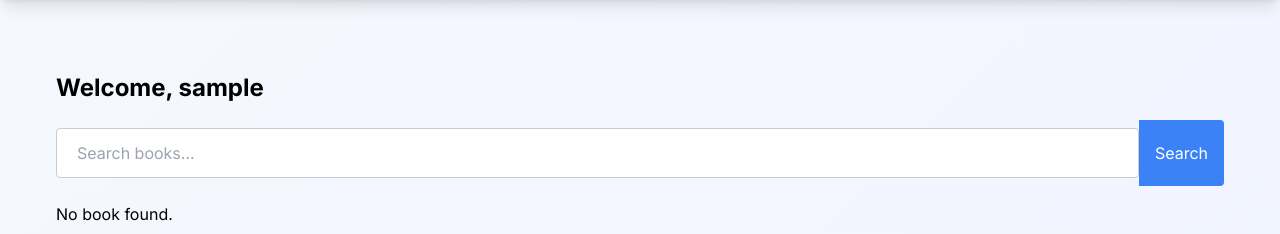
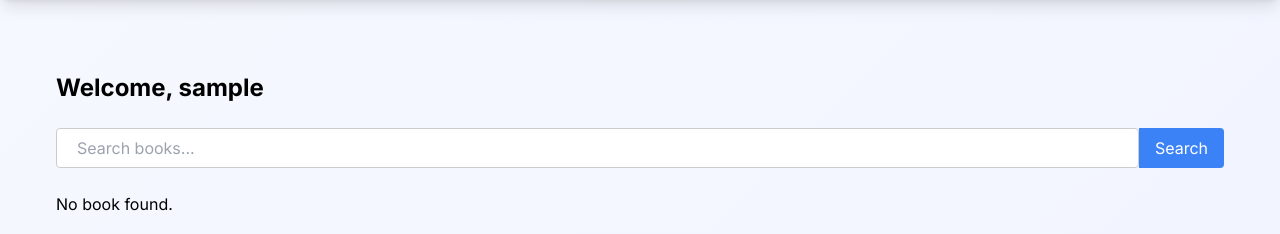
Before and after one commit to Ashish-nice/sutt-2, a Django app: page / in a window 1280 px wide. Shown: the part 64-298 px from the top of the page. Run offline with Django 5.2, Linux system fonts and the light colour scheme; the visitor is signed in with stand-in values (Sample User, id 1); data that the repository does not hold is empty; some libraries are stand-ins or nearby versions.

Commit message:
Design changes made

```diff
--- a/main/templates/main/history.html
+++ b/main/templates/main/history.html
@@ -22,6 +22,6 @@
     {% else %}
         <p>No borrow history found.</p>
     {% endif %}
-    <a href="{% url 'home' %}" class="btn btn-primary bg-blue-500 text-white py-2 px-4 rounded hover:bg-blue-700 mt-4">Back to Home</a>
+    <a href="{% url 'home' %}" class="btn btn-primary bg-blue-500 text-white py-2 px-4 rounded hover:bg-blue-700 mt-8 inline-block">Back to Home</a>
 </div>
 {% endblock %}
--- a/main/templates/main/home.html
+++ b/main/templates/main/home.html
@@ -13,9 +13,9 @@
 
     <h2 class="text-2xl font-bold mb-4">Welcome, {{ user.username }}</h2>
 
-    <form method="get" class="search-form flex mb-4">
-        <input type="text" name="q" placeholder="Search books..." value="{{ request.GET.q }}" class="search-input flex-1 p-2 border rounded-l">
-        <button type="submit" class="search-button bg-blue-500 text-white py-2 px-4 rounded-r hover:bg-blue-700">Search</button>
+    <form method="get" class="search-form flex items-center mb-4">
+        <input type="text" name="q" placeholder="Search books..." value="{{ request.GET.q }}" class="search-input flex-1 p-2 border rounded-l h-10">
+        <button type="submit" class="search-button bg-blue-500 text-white px-4 rounded-r hover:bg-blue-700 h-10">Search</button>
     </form>
 
     {% if query %}
```
